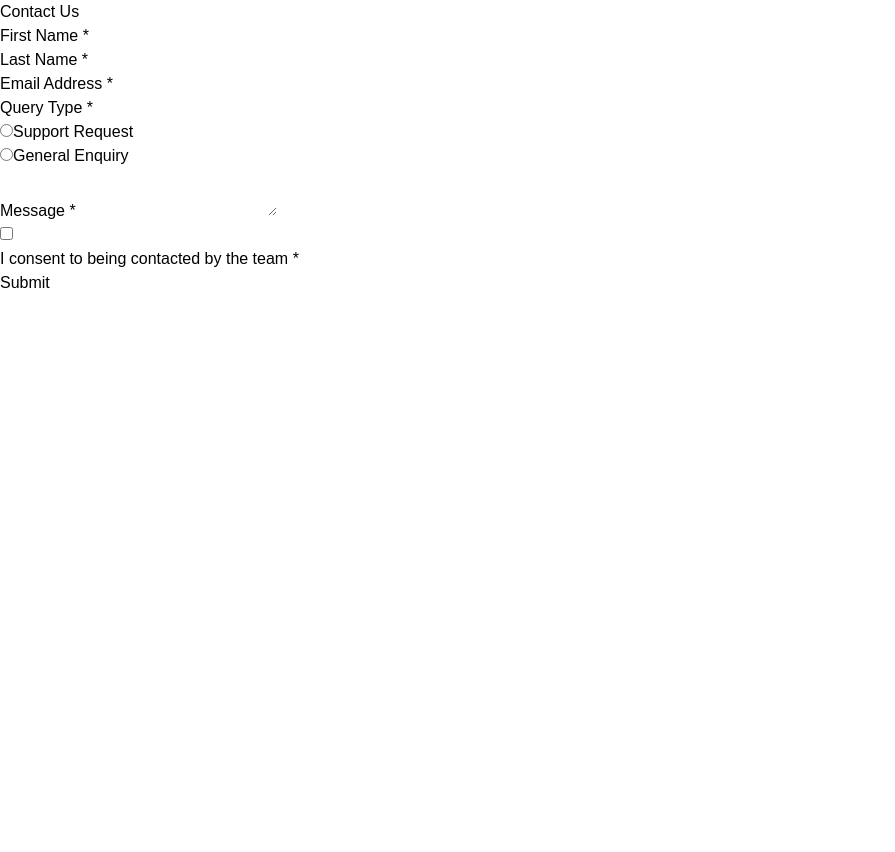
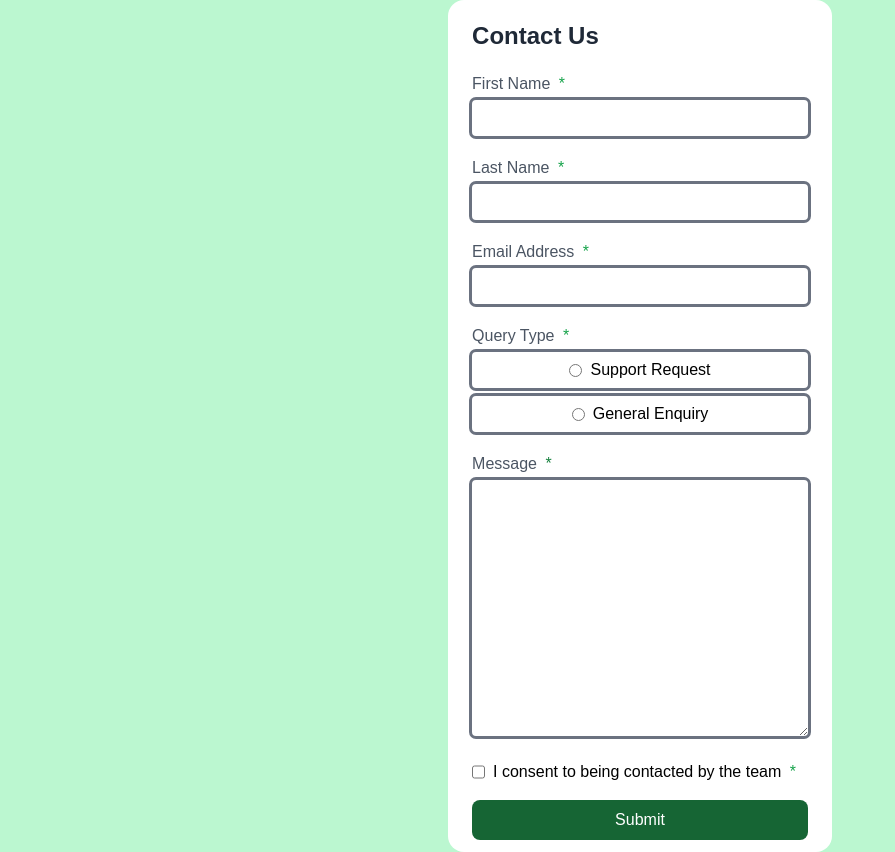
Before and after one commit to shameem-dev/contact-form--with-react, a React (Vite) app: page / in a window 1280 px wide. Shown: the whole page, without its empty margins (0-895 px from the left). Before the commit the page ends 800 px from the top, so only its background shows below. Built offline with nearby package versions, Linux system fonts and the light colour scheme.

Commit message:
added some custom color

```diff
--- a/tailwind.config.js
+++ b/tailwind.config.js
@@ -1,8 +1,12 @@
 /** @type {import('tailwindcss').Config} */
 export default {
-  content: [],
+  content: [
+    "./index.html",
+    "./src/*.{js,ts,jsx,tsx}",
+  ],
   theme: {
-    extend: {},
-  },
+    extend: {
+      },
+      },
   plugins: [],
 }
```
